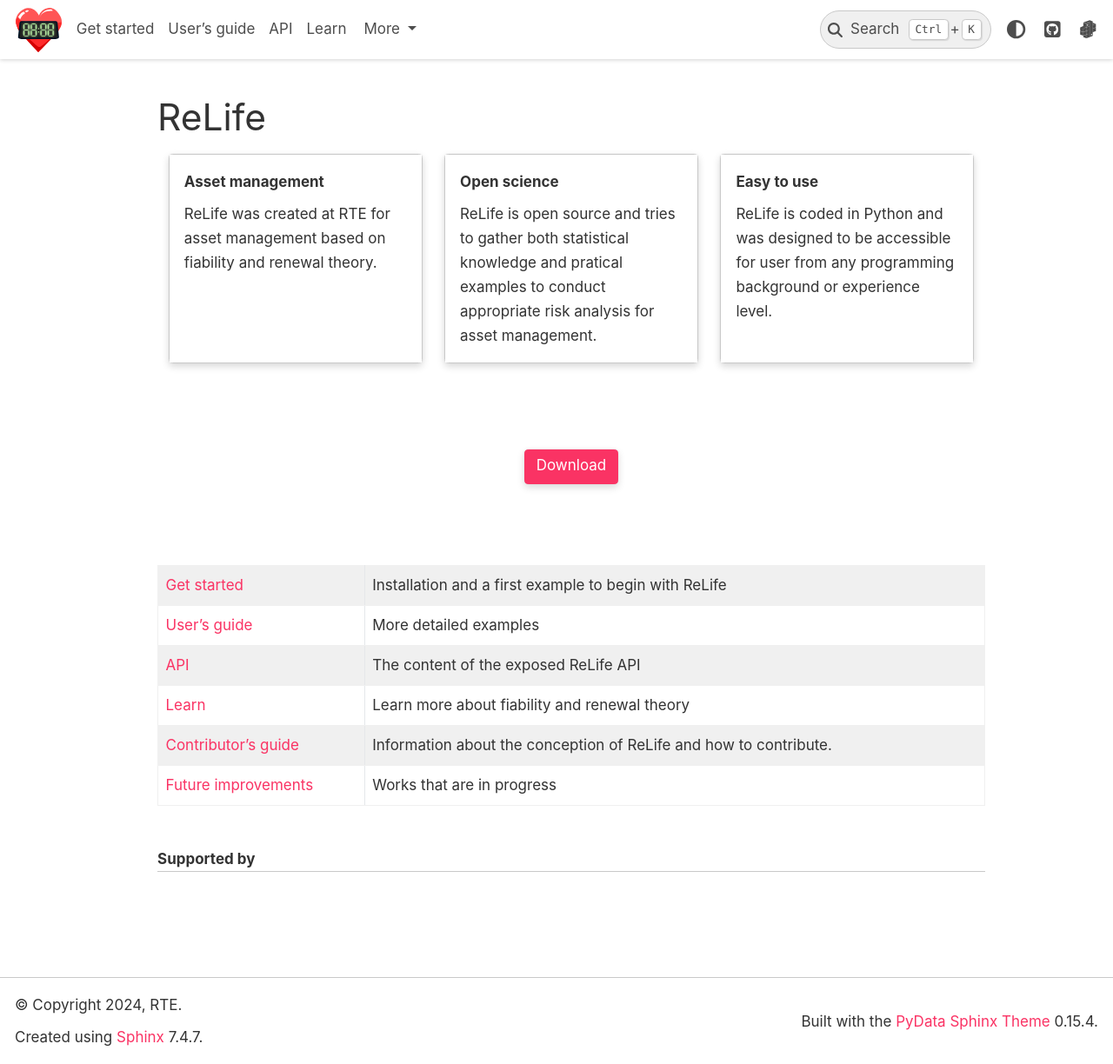
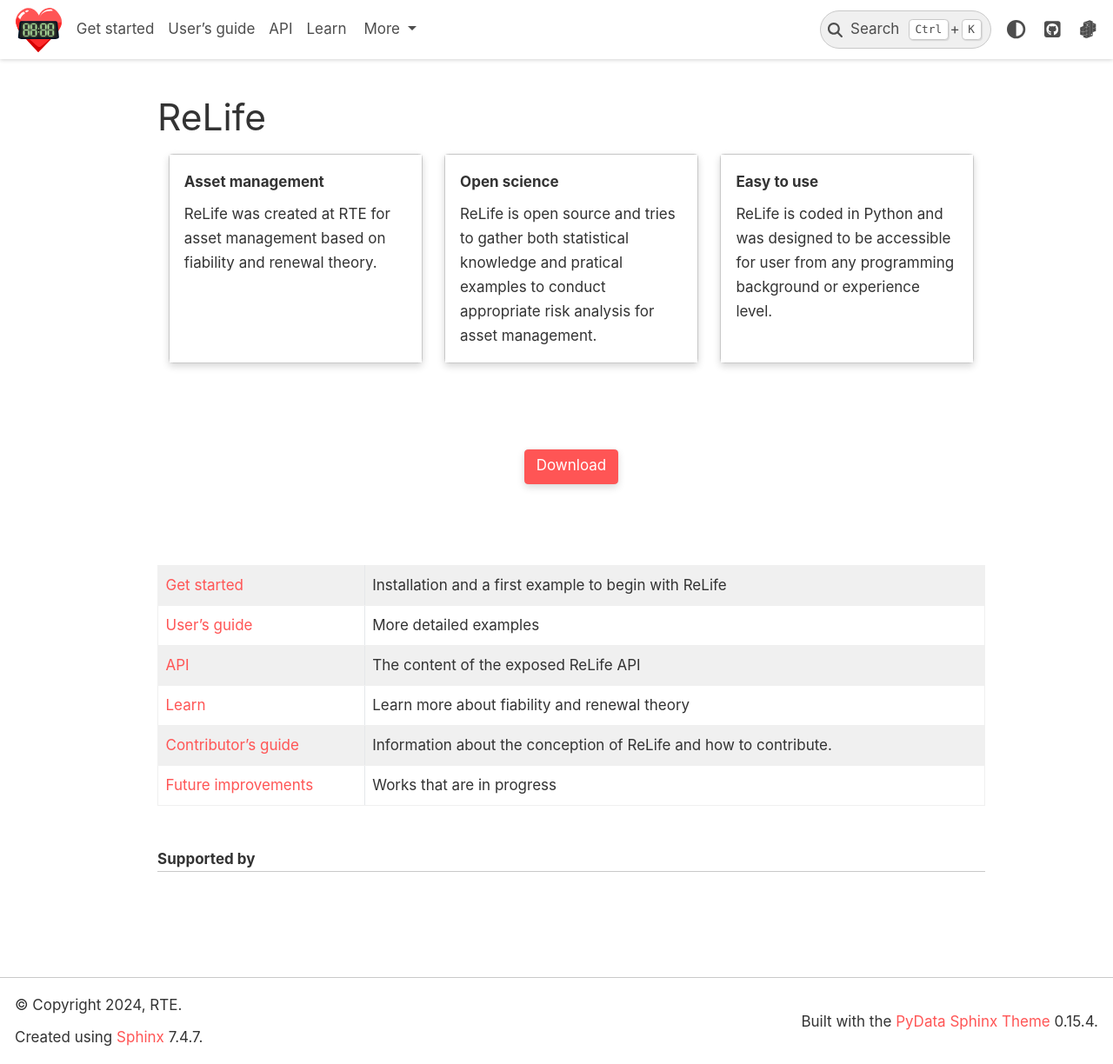
Before and after one commit to 21ch216/relife_doc_sandbox, a Sphinx documentation site: the page built from docs/source/index.rst, in a window 1280 px wide and 1224 px high. Shown: the whole window at 87% size. Built offline with Sphinx 7.4.7 and the PyData theme 0.15.4, drawn with Linux system fonts in a browser that asks for light colours.

Commit message:
adapt primary color

```diff
--- a/docs/source/_static/css/custom.css
+++ b/docs/source/_static/css/custom.css
@@ -11,7 +11,7 @@
     --pst-font-size-h6: 19px;
 
     /*    sphinx-design-color*/
-    --sd-color-primary: rgb(250 51 100);
+    --sd-color-primary: rgb(255 85 85);
 }
 
 /*remove underline links*/
@@ -28,7 +28,7 @@
     /*****************************************************************************
     * main colors
     */
-    --pst-color-primary: rgb(250 51 100);
+    --pst-color-primary: rgb(255 85 85);
     --pst-color-secondary: rgb(238 144 64);
     --pst-color-success: rgb(40, 167, 69);
     --pst-color-info: var(--pst-color-primary);
@@ -87,7 +87,7 @@
     /*****************************************************************************
     * main colors
     */
-    --pst-color-primary: rgb(250 51 100);
+    --pst-color-primary: rgb(255 85 85);
     --pst-color-secondary: rgb(238 144 64);
     --pst-color-success: rgb(72, 135, 87);
     --pst-color-info: var(--pst-color-primary);
```
